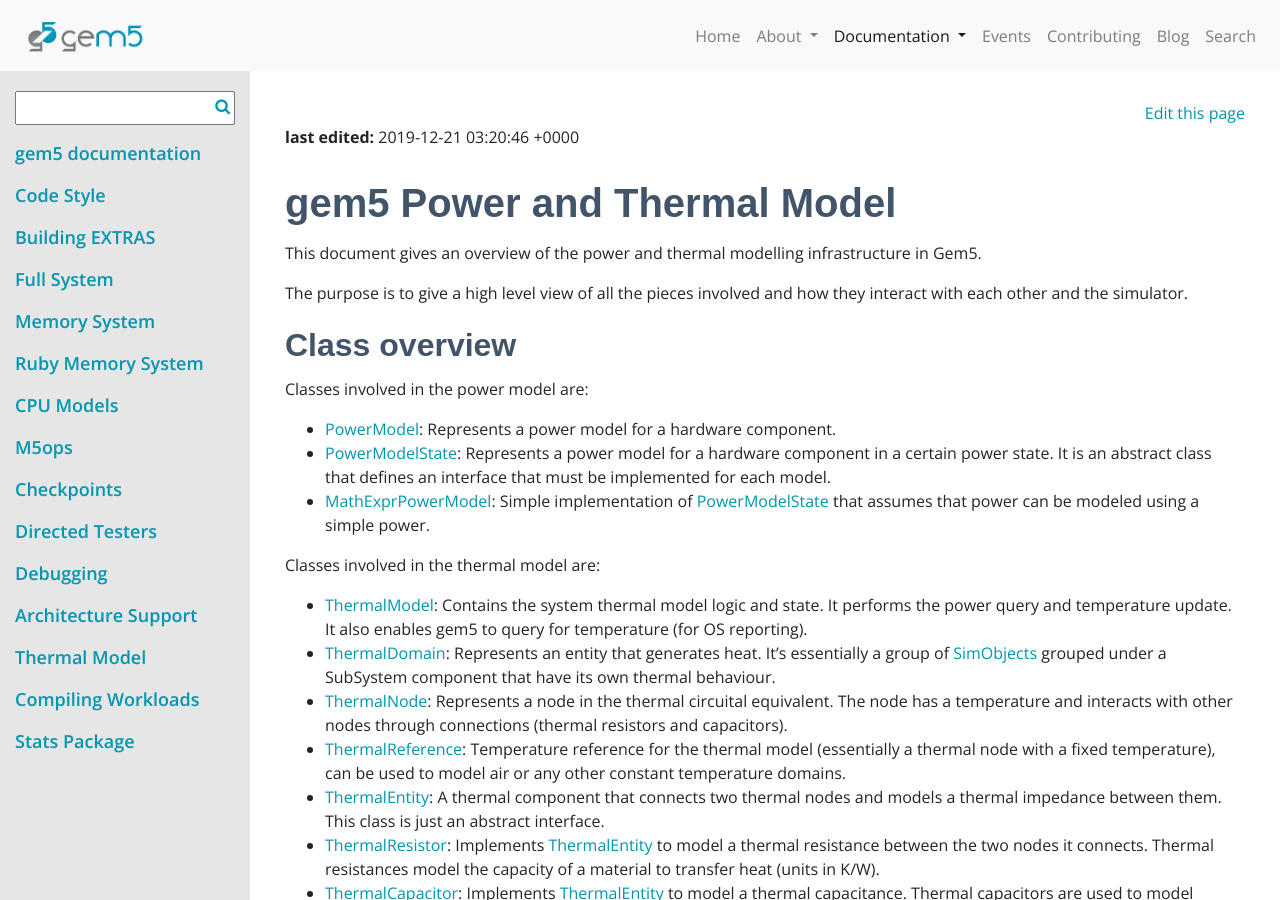
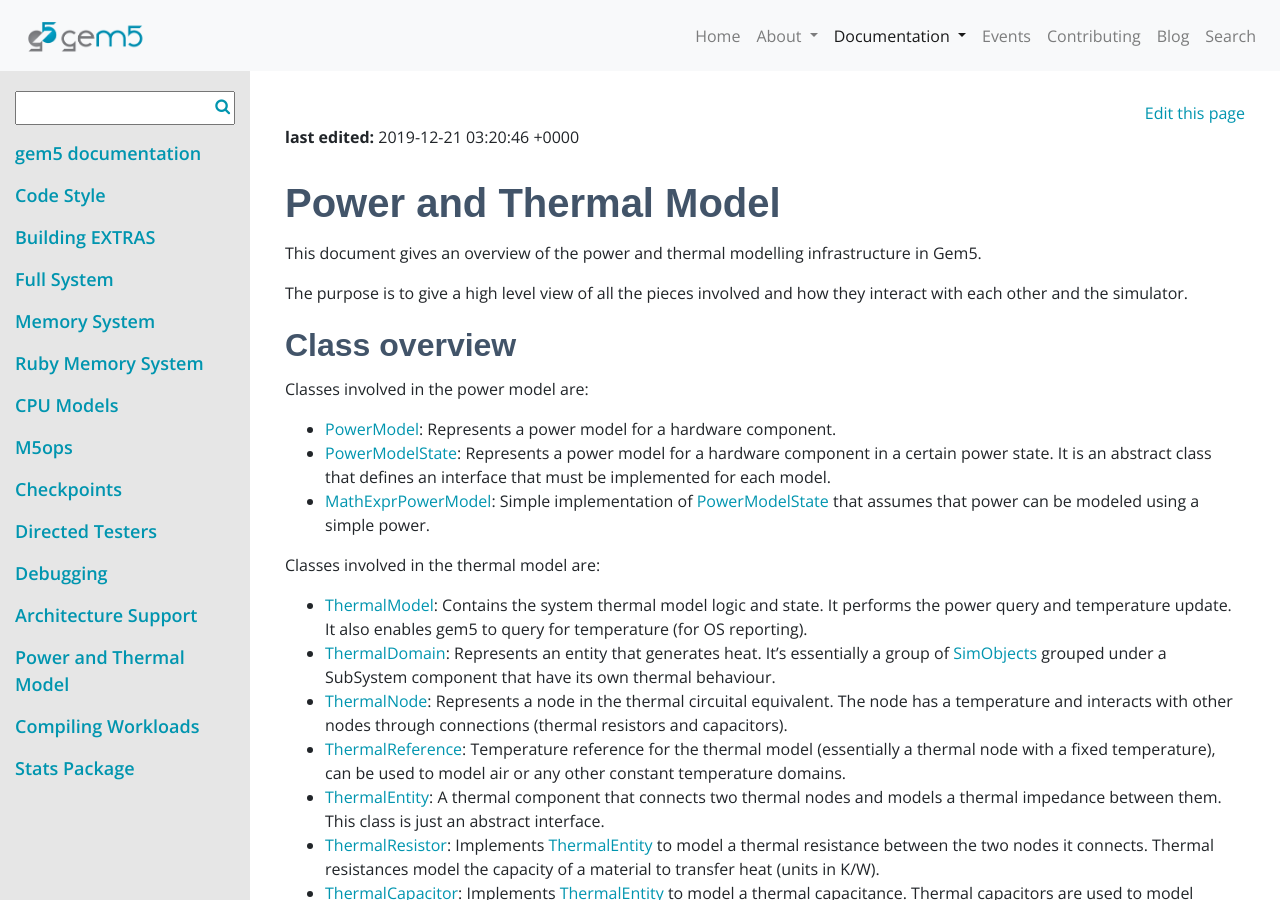
Before and after one commit to gem5/website, a Jekyll site: the page built from _pages/documentation/general_docs/thermal_model.md, in a window 1280 px wide and 900 px high. Built offline with Jekyll 4.4.1, drawn with Linux system fonts in a browser that asks for light colours; nearby versions of some CDN libraries; some web fonts are replaced.

Commit message:
Updated title to "Power and Thermal model".

```diff
--- a/_data/documentation.yml
+++ b/_data/documentation.yml
@@ -128,7 +128,7 @@ docs:
         - page: X86 microop ISA
           url: /documentation/general_docs/architecture_support/x86_microop_isa/
 
-    - title: Thermal Model
+    - title: Power and Thermal Model
       url: /documentation/general_docs/thermal_model
 
     - title: Compiling Workloads
--- a/_pages/documentation/general_docs/thermal_model.md
+++ b/_pages/documentation/general_docs/thermal_model.md
@@ -1,12 +1,12 @@
 ---
 layout: documentation
-title: gem5 Power and Thermal Model
+title: Power and Thermal Model
 doc: gem5 documentation
 parent: thermal_model
 permalink: /documentation/general_docs/thermal_model
 ---
 
-# gem5 Power and Thermal Model
+# Power and Thermal Model
 
 This document gives an overview of the power and thermal modelling
 infrastructure in Gem5.
```
